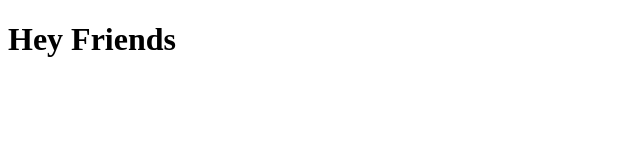
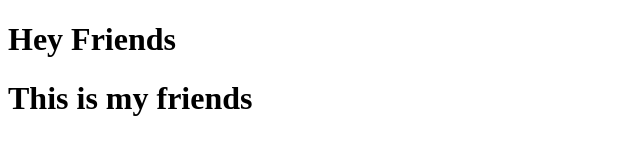
Before and after one commit to sona07/datewithgit-sample, a plain HTML site: page hey.html in a window 1280 px wide. Shown: the whole page, without its empty margins (0-640 px from the left). Drawn offline with Linux system fonts and the light colour scheme.

Commit message:
hey file modified

```diff
--- a/hey.html
+++ b/hey.html
@@ -7,6 +7,6 @@
     </head>
     <body>
         <h1>Hey Friends</h1>
-        <!-- <h1>How are you ??</h1> -->
+        <h1>This is my friends</h1>
     </body>
 </html>
```
